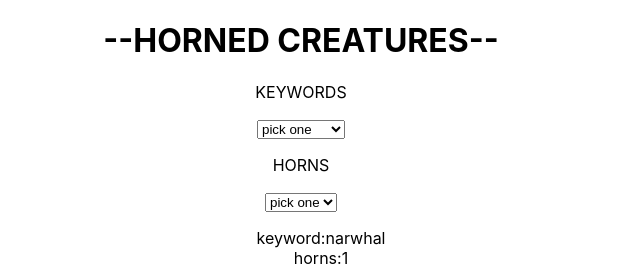
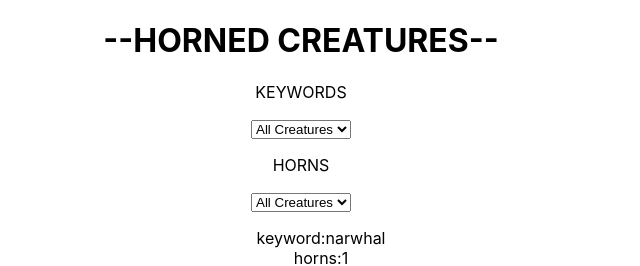
Before and after one commit to trianacerda/LAB-02-Horned-Creatures-Gallery-with-Filter, a React (Create React App) app: page / in a window 1280 px wide. Shown: the top 266 px of the page, without its empty margins (339-979 px from the left). Built offline with nearby package versions, Linux system fonts and the light colour scheme.

Commit message:
working .filter with multiple filter searches

```diff
--- a/src/App.js
+++ b/src/App.js
@@ -17,15 +17,13 @@ class App extends Component {
     this.setState({ horns: event.target.value });
   }
    render() {
+    const keywords = ['All Creatures', 'narwhal', 'rhino', 'unicorn', 'unilego', 'triceratops', 'markhor', 'mouflon', 'addax', 'chameleon', 'lizard', 'dragon'];
+    const hornsOptions = ['All Creatures',1,2,3,100]
     const filteredCreatures = images.filter(
-      (image)=> image.keyword === this.state.keyword || this.state.keyword === 'All Creatures'
+      (image)=> (image.keyword === this.state.keyword || this.state.keyword === 'All Creatures' ) && ( Number(image.horns) === Number(this.state.horns) || this.state.horns === 'All Creatures' )
     );
-    const filteredHorns = images.filter(
-      (horns)=> horns.keyword === this.state.horns || this.state.horns === 'All Creatures'
-    );
-    console.log(filteredHorns)
-    const keywords = ['pick one', 'narwhal', 'rhino', 'unicorn', 'unilego', 'triceratops', 'markhor', 'mouflon', 'addax', 'chameleon', 'lizard', 'dragon'];
-    const horns = ['pick one',1,2,3,100]
+
+    console.log(filteredCreatures)
     return (
       <div className="App">
         <h1>--HORNED CREATURES--</h1>
@@ -38,7 +36,7 @@ class App extends Component {
           </select>
           <p>HORNS</p>
           <select onChange={this.pickHorns}>
-          {horns.map((item, index) => (
+          {hornsOptions.map((item, index) => (
             <option key={index} value={item}>{item}</option>
           ))
           }
@@ -46,7 +44,6 @@ class App extends Component {
 
         <ImageList
         creaturesOnPage={filteredCreatures}
-        hornsOnPage={filteredHorns}
         />
       </div>
      );
```
